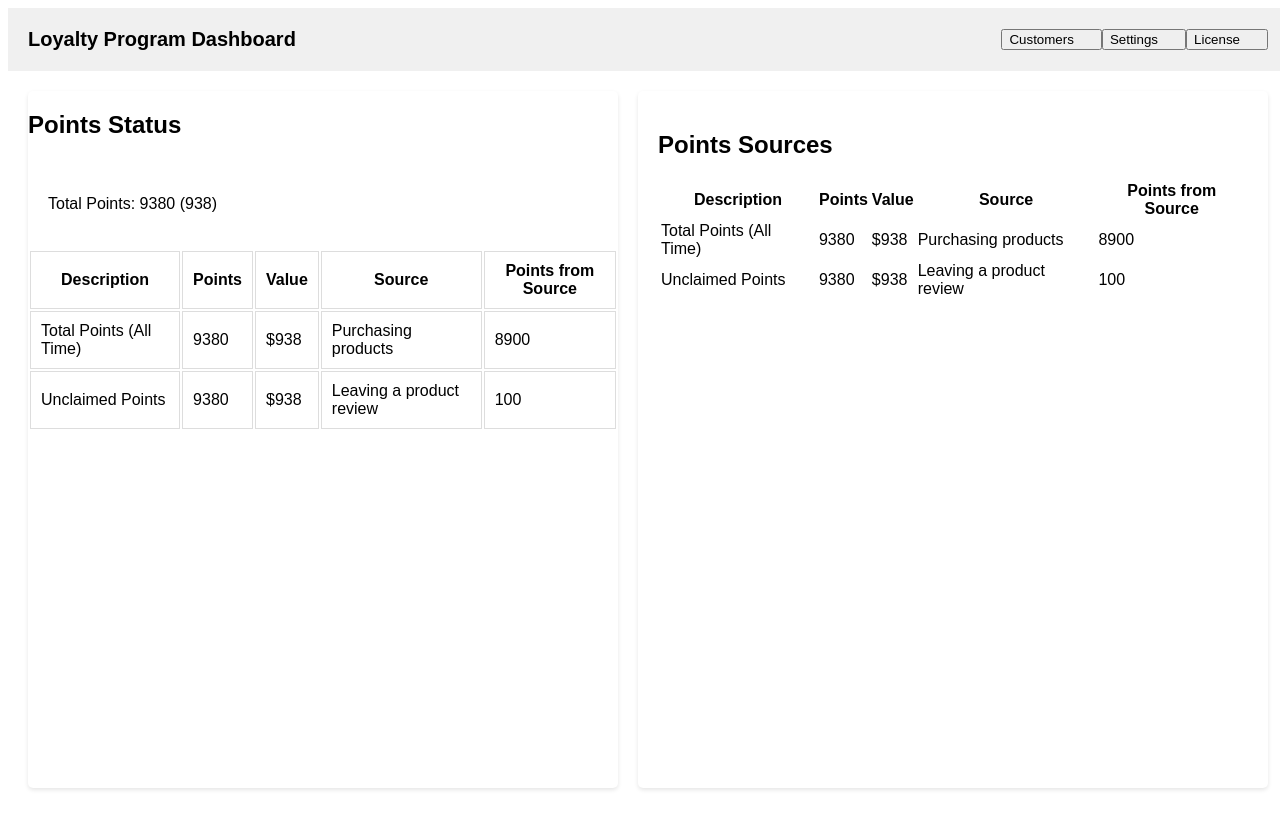
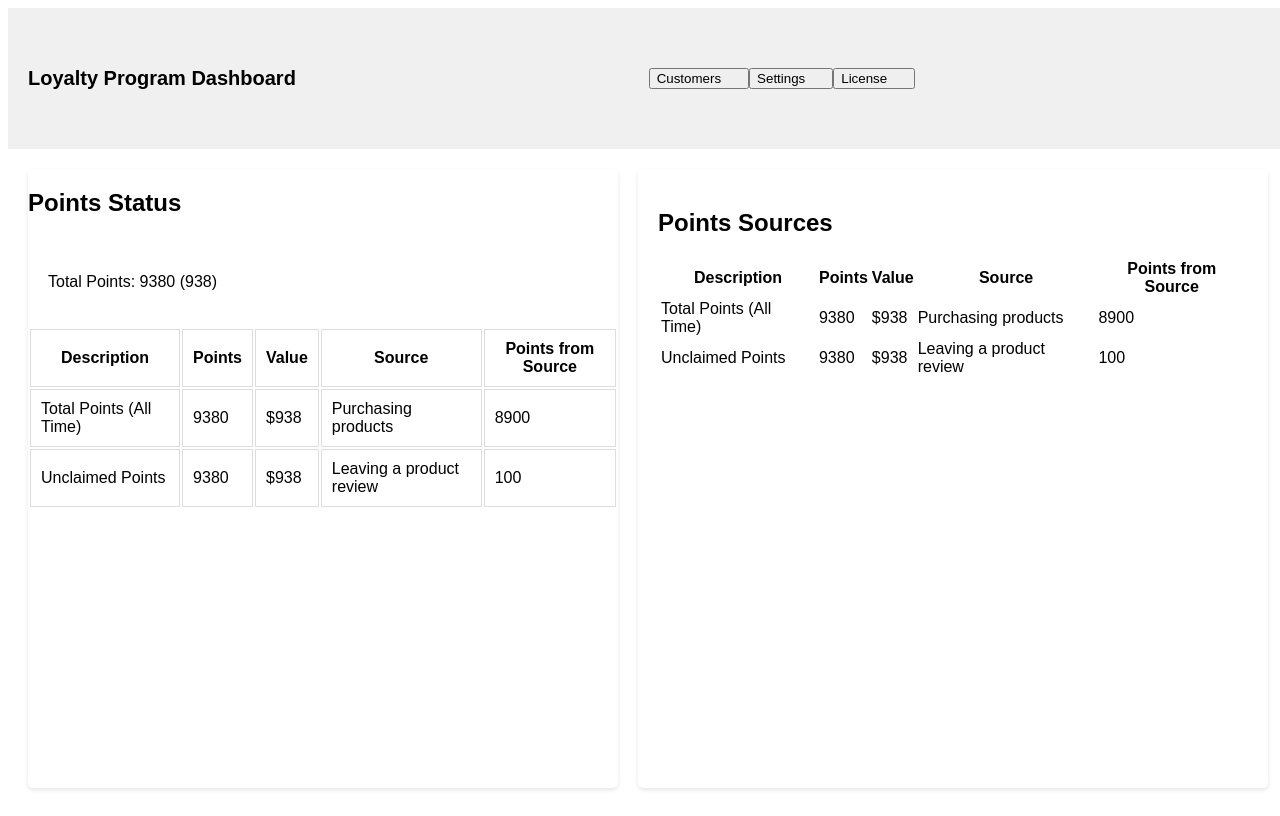
Before and after one commit to amanyadav91/Loyality, a React (Vite) app in the folder loyalty-page/: page / in a window 1280 px wide. Built offline with nearby package versions, Linux system fonts and the light colour scheme.

Commit message:
fev changes in css

```diff
--- a/loyalty-page/src/components/LoyaltyBody.jsx
+++ b/loyalty-page/src/components/LoyaltyBody.jsx
@@ -24,6 +24,7 @@ const LoyaltyProgramDashboard = () => {
     <div className="loyalty-program-dashboard">
       <div className="header">
         <h1>Loyalty Program Dashboard</h1>
+        <div className='dashboard'>
         <nav>
           <ul>
              <button><li>Customers</li></button>
@@ -31,6 +32,7 @@ const LoyaltyProgramDashboard = () => {
             <button><li>License</li></button>
           </ul>
         </nav>
+        </div>
       </div>
       <div className="main-content">
         <div className="points-status">
--- a/loyalty-page/src/components/LoyaltyProgramDashboard.css
+++ b/loyalty-page/src/components/LoyaltyProgramDashboard.css
@@ -72,3 +72,13 @@
     box-shadow: 0 2px 4px rgba(0, 0, 0, 0.1);
     padding: 20px;
   }
+   .header .dashboard{
+    align-content: flex-start;
+    background-color: transparent;
+    border-radius: 50px;
+   padding: auto;
+   margin: 40px auto;
+   gap:20px;
+   border-color: transparent;
+   background-origin: padding-box;
+   }
```
